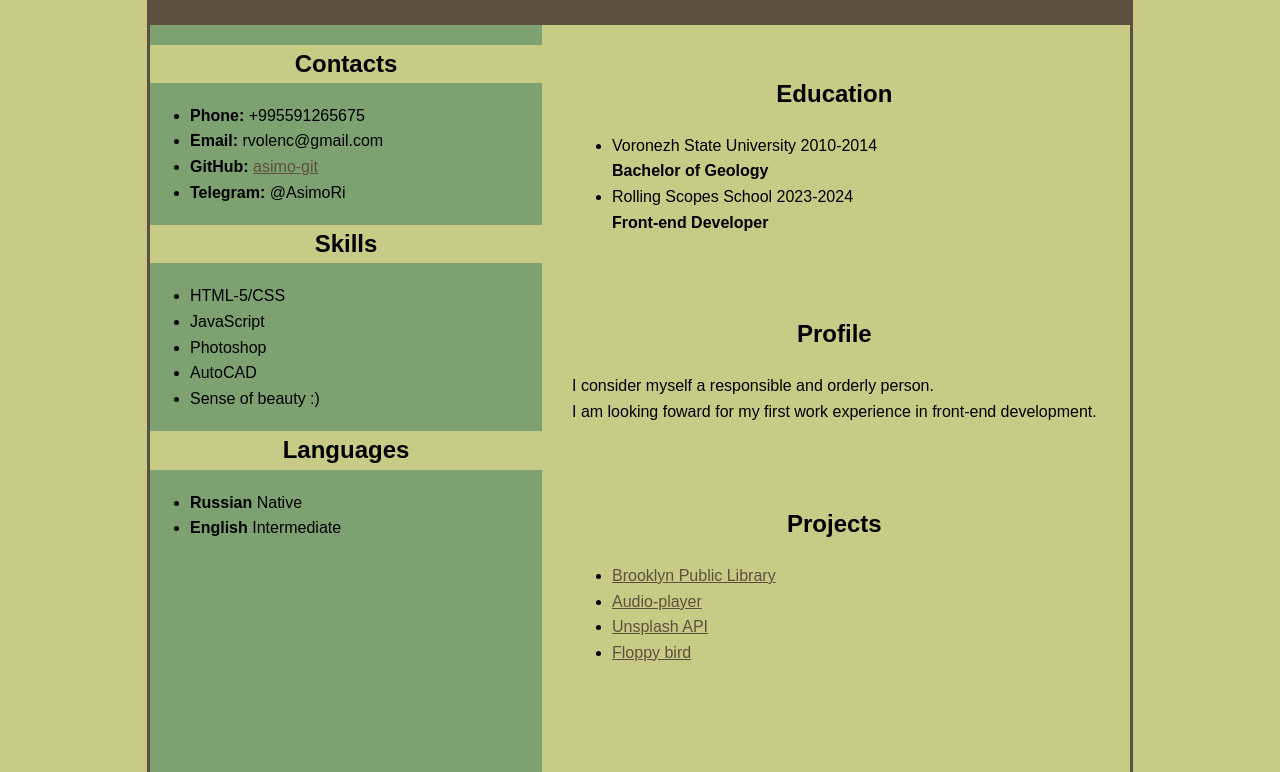
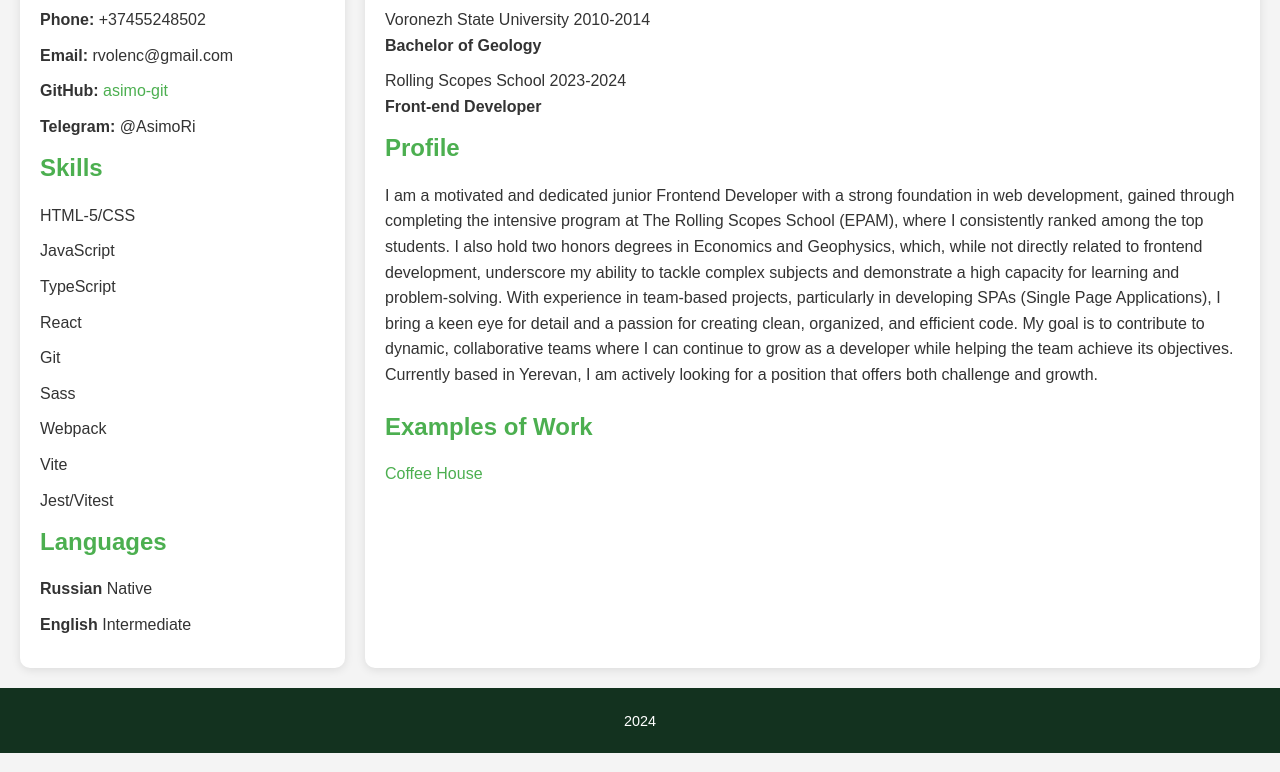
Before and after one commit to asimo-git/rsschool-cv, a plain HTML site: page index.html in a window 1280 px wide. Shown: the part 288-1060 px from the top of the page. Drawn offline with Linux system fonts and the light colour scheme.

Commit message:
feat: change styles and add some changes

```diff
--- a/index.html
+++ b/index.html
@@ -1,18 +1,17 @@
 <!DOCTYPE html>
 <html lang="en">
   <head>
-    <meta charset="UTF-8">
-    <meta http-equiv="X-UA-Compatible" content="IE=edge">
-    <meta name="viewport" content="width=device-width, initial-scale=1.0">
-    <title>Document</title>
-    <link rel="stylesheet" href="style.css">
+    <meta charset="UTF-8" />
+    <meta http-equiv="X-UA-Compatible" content="IE=edge" />
+    <meta name="viewport" content="width=device-width, initial-scale=1.0" />
+    <title>Ekaterina Kovaleva</title>
+    <link rel="icon" href="./favicon.ico" type="image/x-icon" />
+    <link rel="stylesheet" href="style.css" />
   </head>
   <body>
     <header>
       <div class="photo">
-        <img
-        src="photo240x254.JPG"
-        alt="profile photo">
+        <img src="photo240x254.JPG" alt="profile photo" />
       </div>
       <div class="title">
         <h1>Ekaterina Kovaleva</h1>
@@ -24,9 +23,11 @@
       <div class="sidebar">
         <h2>Contacts</h2>
         <ul>
-          <li><b>Phone:</b> +995591265675</li>
+          <li><b>Phone:</b> +37455248502</li>
           <li><b>Email:</b> rvolenc@gmail.com</li>
-          <li><b>GitHub:</b> <a href="https://github.com/asimo-git">asimo-git</a></li>
+          <li>
+            <b>GitHub:</b> <a href="https://github.com/asimo-git">asimo-git</a>
+          </li>
           <li><b>Telegram:</b> @AsimoRi</li>
         </ul>
 
@@ -34,9 +35,13 @@
         <ul>
           <li>HTML-5/CSS</li>
           <li>JavaScript</li>
-          <li>Photoshop</li>
-          <li>AutoCAD</li>
-          <li>Sense of beauty :)</li>
+          <li>TypeScript</li>
+          <li>React</li>
+          <li>Git</li>
+          <li>Sass</li>
+          <li>Webpack</li>
+          <li>Vite</li>
+          <li>Jest/Vitest</li>
         </ul>
 
         <h2>Languages</h2>
@@ -50,41 +55,44 @@
         <h2>Education</h2>
         <ul>
           <li>
-            Voronezh State University 2010-2014 <br>
+            Voronezh State University 2010-2014 <br />
             <strong>Bachelor of Geology</strong>
           </li>
           <li>
-            Rolling Scopes School 2023-2024 <br>
+            Rolling Scopes School 2023-2024 <br />
             <strong>Front-end Developer</strong>
           </li>
         </ul>
 
         <h2>Profile</h2>
         <p>
-          I consider myself a responsible and orderly person. <br>
-          I am looking foward for my first work experience in front-end
-          development.
+          I am a motivated and dedicated junior Frontend Developer with a strong
+          foundation in web development, gained through completing the intensive
+          program at The Rolling Scopes School (EPAM), where I consistently
+          ranked among the top students. I also hold two honors degrees in
+          Economics and Geophysics, which, while not directly related to
+          frontend development, underscore my ability to tackle complex subjects
+          and demonstrate a high capacity for learning and problem-solving. With
+          experience in team-based projects, particularly in developing SPAs
+          (Single Page Applications), I bring a keen eye for detail and a
+          passion for creating clean, organized, and efficient code. My goal is
+          to contribute to dynamic, collaborative teams where I can continue to
+          grow as a developer while helping the team achieve its objectives.
+          Currently based in Yerevan, I am actively looking for a position that
+          offers both challenge and growth.
         </p>
 
-        <h2>Projects</h2>
+        <h2>Examples of Work</h2>
         <ul>
-          <li><a href="https://rolling-scopes-school.github.io/asimo-git-JSFEPRESCHOOL2023Q2/library/">Brooklyn Public Library</a></li>
-          <li><a href="https://rolling-scopes-school.github.io/asimo-git-JSFEPRESCHOOL2023Q2/audio-player/">Audio-player</a></li>
-          <li><a href="https://rolling-scopes-school.github.io/asimo-git-JSFEPRESCHOOL2023Q2/image-galery/">Unsplash API</a></li>
-          <li><a href="https://rolling-scopes-school.github.io/asimo-git-JSFEPRESCHOOL2023Q2/random-game/">Floppy bird</a></li>
+          <li>
+            <a href="https://asimo-git.github.io/coffee-house">Coffee House</a>
+          </li>
         </ul>
-
       </div>
     </main>
 
     <footer>
-      <a href="https://rs.school/js/">
-        <img
-          src="rs_school_js.svg"
-          alt="Logo Course «JavaScript/Front-end» RS-School"
-          width="100">
-      </a>
-      <span>2023</span>
+      <span>2024</span>
     </footer>
   </body>
 </html>
--- a/style.css
+++ b/style.css
@@ -1,66 +1,128 @@
+:root {
+  --primary-color: #4caf50;
+  --secondary-color: #13321f;
+  --text-color: #333;
+  --background-color: #f4f4f4;
+  --highlight-color: #81c784;
+}
+
+* {
+  margin: 0;
+  padding: 0;
+  box-sizing: border-box;
+}
+
 body {
-    background-color: #C7CB85;
-    max-width: 980px;
-    border: #5E503F solid 3px;
-    margin: 0 auto;
-    font-family: sans-serif;
-    line-height: 1.6;
+  font-family: "Arial", sans-serif;
+  line-height: 1.6;
+  background-color: var(--background-color);
+  color: var(--text-color);
 }
 
 header {
-    display: flex;
-    align-items: center;
-    background-color: #5E503F;
-    padding: 20px;
+  display: flex;
+  justify-content: space-between;
+  align-items: center;
+  gap: 20px;
+  background-color: var(--secondary-color);
+  color: #fff;
+  padding: 20px;
+  border-bottom: 4px solid var(--primary-color);
+}
+
+.photo img {
+  border-radius: 50%;
+  width: 150px;
+  height: 150px;
+  object-fit: cover;
+}
+
+.title h1 {
+  font-size: 2rem;
+  margin-bottom: 10px;
+}
+
+.title h2 {
+  font-size: 1.2rem;
+  font-weight: normal;
+  color: var(--primary-color);
 }
 
 main {
-    display: flex;
-    text-align: left;
-    justify-content: left;
+  display: flex;
+  margin: 20px;
+  width: calc(100% - 40px);
 }
 
-.title {
-    padding: 30px;
-    color:#C7CB85;
-}
-
-.photo img {
-    border-radius: 50%;
-    border: 4px solid #7EA172;
-    width: 240px;
-    height: 254px;
+.sidebar {
+  flex: 1;
+  background-color: #fff;
+  padding: 20px;
+  border-radius: 10px;
+  box-shadow: 0 2px 10px rgba(0, 0, 0, 0.1);
+  margin-right: 20px;
 }
 
 .profile {
-    padding: 30px;
+  flex: 3;
+  background-color: #fff;
+  padding: 20px;
+  border-radius: 10px;
+  box-shadow: 0 2px 10px rgba(0, 0, 0, 0.1);
 }
 
-.sidebar {
-    background-color: #7EA172;
-    width: 40%;
+.sidebar h2,
+.profile h2 {
+  margin-bottom: 15px;
+  color: var(--primary-color);
 }
 
-.sidebar h2 {
-    background-color: #C7CB85;
+.sidebar ul,
+.profile ul {
+  list-style: none;
 }
 
-h2 {
-    text-align: center;
-}
-
-.profile ul, p {
-    margin-bottom: 80px;
+.sidebar ul li,
+.profile ul li {
+  margin-bottom: 10px;
 }
 
 a {
-    color:#5E503F;
+  color: var(--primary-color);
+  text-decoration: none;
+}
+
+a:hover {
+  text-decoration: underline;
+}
+
+.profile p {
+  margin-bottom: 20px;
 }
 
 footer {
-    display: flex;
-    align-items: center;
-    justify-content: space-around;
-    padding: 5px;
-    background-color: #5E503F;
+  text-align: center;
+  padding: 20px;
+  background-color: var(--secondary-color);
+  color: #fff;
 }
+
+footer span {
+  font-size: 0.9rem;
+}
+
+@media (max-width: 660px) {
+  main {
+    flex-direction: column;
+  }
+
+  .sidebar,
+  .profile {
+    width: 100%;
+    margin: 0 0 20px 0;
+  }
+
+  .sidebar {
+    margin-right: 0;
+  }
+}
```
Also changed, not shown: favicon.ico (added), rs_school_js.svg (deleted).
